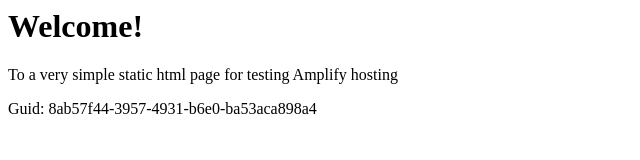
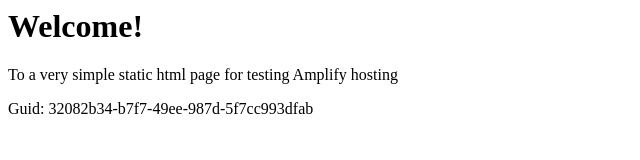
Before and after one commit to aws-aemilia-kix/Github-PR-Commit-Integration-Test-DoNotTouch-Gith-BKMSSQOA-v1-preprod-ap-northeast-3, a website: page src/index.html in a window 1280 px wide. Shown: the full height of the page, 0-640 px from the left. Drawn offline with Linux system fonts and the light colour scheme.

Commit message:
commit from integ tests

```diff
--- a/src/index.html
+++ b/src/index.html
@@ -12,6 +12,6 @@
 <body>
     <h1>Welcome!</h1>
     <p>To a very simple static html page for testing Amplify hosting</p>
-    <p>Guid: 8ab57f44-3957-4931-b6e0-ba53aca898a4</p></body>
+    <p>Guid: 32082b34-b7f7-49ee-987d-5f7cc993dfab</p></body>
 
 </html>
```
